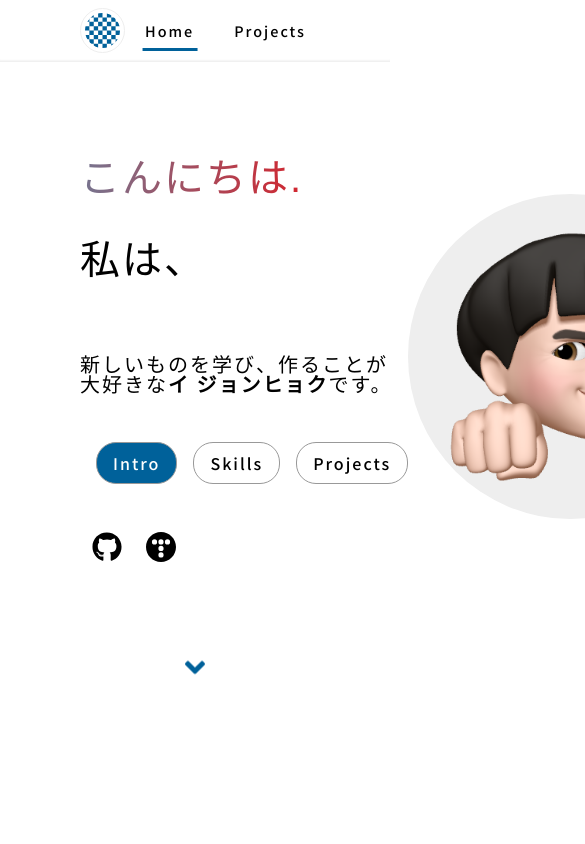
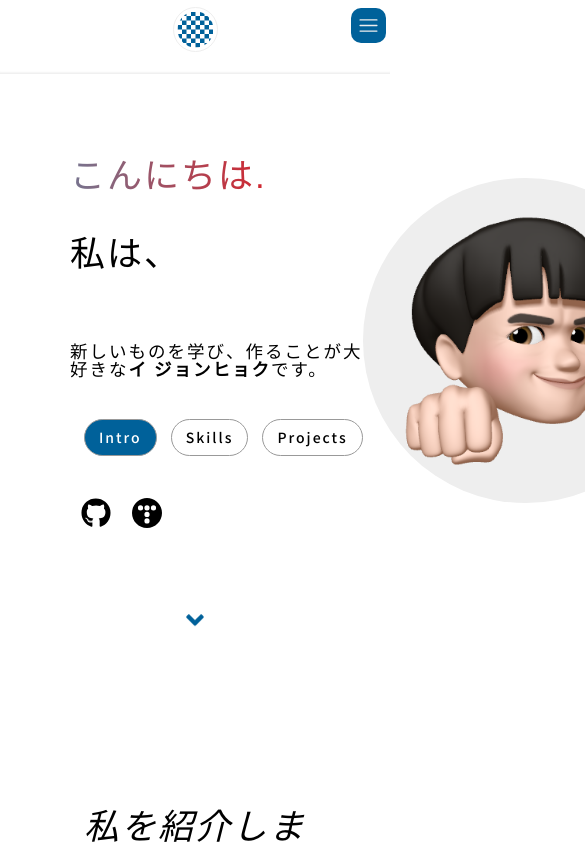
Before and after one commit to mediumryan/portfolio, a React (Create React App) app: page / in a window 390 px wide. Shown: the top 844 px of the page, 585 px wide, since content can reach past the window. Built offline with nearby package versions, Linux system fonts and the light colour scheme; a web font is replaced by a local one.

Commit message:
[Update] Setting media query on HeaderBar section

```diff
--- a/src/Components/ContactMe/ContactMe.jsx
+++ b/src/Components/ContactMe/ContactMe.jsx
@@ -2,8 +2,8 @@ import { styled } from 'styled-components';
 // components
 import { SectionWrapper } from '../Greeting/Greeting';
 // icons
-import { FaPaperPlane } from 'react-icons/fa';
-import { Link } from 'react-router-dom';
+import { IoMdMail } from 'react-icons/io';
+import { MdOutlineSmartphone } from 'react-icons/md';
 
 const ContactWrapper = styled.div`
     display: flex;
@@ -11,23 +11,30 @@ const ContactWrapper = styled.div`
     justify-content: center;
     align-items: center;
     p {
-        font-size: 1.5rem;
+        font-size: 1.75rem;
     }
-    a {
+`;
+
+const ContactList = styled.ul`
+    display: flex;
+    flex-direction: column;
+    justify-content: center;
+    margin-top: 1.5rem;
+    li {
+        padding: 0.25rem;
+        margin: 0.5rem;
         display: flex;
         align-items: center;
-        margin: 3rem 0;
-        padding: 0.75rem 1.25rem;
-        font-size: 1rem;
-        background-color: var(--accent-200);
-        color: var(--white-200);
-        border-radius: 20px;
-        transition: 300ms transform;
-        svg {
-            margin-left: 0.25rem;
+        font-size: 1.25rem;
+        span {
+            color: var(--accent-200);
+            svg {
+                width: 30px;
+                height: 30px;
+            }
         }
-        &:hover {
-            transform: scale(1.05);
+        span:first-child {
+            margin-right: 0.5rem;
         }
     }
 `;
@@ -36,11 +43,21 @@ export default function ContactMe() {
     return (
         <SectionWrapper>
             <ContactWrapper>
-                <p>언제든 연락주세요.</p>
-                <Link to="/contact">
-                    <span>Contact</span>
-                    <FaPaperPlane />
-                </Link>
+                <p>언제든 연락주세요</p>
+                <ContactList>
+                    <li>
+                        <span>
+                            <IoMdMail />
+                        </span>
+                        <span>straightwind0726@gamil.com</span>
+                    </li>
+                    <li>
+                        <span>
+                            <MdOutlineSmartphone />
+                        </span>
+                        <span>080-7361-1518</span>
+                    </li>
+                </ContactList>
             </ContactWrapper>
         </SectionWrapper>
     );
--- a/src/Components/HeaderBar/HeaderBar.jsx
+++ b/src/Components/HeaderBar/HeaderBar.jsx
@@ -1,13 +1,20 @@
+import { useState } from 'react';
 import { FaChessBoard } from 'react-icons/fa';
 import { Link, useMatch } from 'react-router-dom';
 import { styled } from 'styled-components';
+// icons
+import { RxHamburgerMenu } from 'react-icons/rx';
 
 const HeaderBarWrapper = styled.header`
+    position: relative;
     padding: 0.5rem 5rem;
     display: flex;
     justify-content: space-between;
     align-items: center;
     box-shadow: var(--white-200) 0px -3px 2px -1.5px inset;
+    @media only screen and (min-width: 320px) and (max-width: 768px) {
+        flex-direction: column;
+    }
 `;
 
 const HeaderIcon = styled(Link)`
@@ -24,6 +31,10 @@ const HeaderIcon = styled(Link)`
 const HeaderMenu = styled.div`
     display: flex;
     align-items: center;
+    @media only screen and (min-width: 320px) and (max-width: 768px) {
+        flex-direction: column;
+        margin-top: 1rem;
+    }
 `;
 
 const HeaderMenuItem = styled(Link)`
@@ -33,6 +44,9 @@ const HeaderMenuItem = styled(Link)`
     margin: 0 0.5rem;
     text-decoration: none;
     font-size: 0.9rem;
+    @media only screen and (min-width: 320px) and (max-width: 768px) {
+        margin: 0.5rem 0;
+    }
 `;
 
 const HeaderIsHere = styled.span`
@@ -46,9 +60,35 @@ const HeaderIsHere = styled.span`
     background-color: var(--accent-200);
 `;
 
+const Hamburger = styled.button`
+    position: absolute;
+    top: 7.5px;
+    right: 1%;
+    background-color: var(--accent-200);
+    display: none;
+    justify-content: center;
+    align-items: center;
+    border-radius: 10px;
+    padding: 0.5rem;
+    svg {
+        color: var(--white-200);
+        font-size: 1.5rem;
+    }
+    @media only screen and (min-width: 320px) and (max-width: 768px) {
+        display: flex;
+    }
+`;
+
 export default function HeaderBar() {
     const isHomeMatch = useMatch('/');
     const isProjectsMatch = useMatch('/project');
+
+    const [isMenu, setIsMenu] = useState(false);
+    const handleMenu = () => {
+        setIsMenu((prevMenu) => {
+            return !prevMenu;
+        });
+    };
 
     return (
         <HeaderBarWrapper>
@@ -56,11 +96,14 @@ export default function HeaderBar() {
                 <FaChessBoard />
             </HeaderIcon>
             <HeaderMenu>
+                {isMenu && (
+                    <>
                         <HeaderMenuItem to="/">
                             Home
                             <HeaderIsHere
                                 style={{
-                            display: isHomeMatch === null ? 'none' : 'block',
+                                    display:
+                                        isHomeMatch === null ? 'none' : 'block',
                                 }}
                             />
                         </HeaderMenuItem>
@@ -69,11 +112,18 @@ export default function HeaderBar() {
                             <HeaderIsHere
                                 style={{
                                     display:
-                                isProjectsMatch === null ? 'none' : 'block',
+                                        isProjectsMatch === null
+                                            ? 'none'
+                                            : 'block',
                                 }}
                             />
                         </HeaderMenuItem>
+                    </>
+                )}
             </HeaderMenu>
+            <Hamburger onClick={handleMenu}>
+                <RxHamburgerMenu />
+            </Hamburger>
         </HeaderBarWrapper>
     );
 }
--- a/src/Pages/Project.jsx
+++ b/src/Pages/Project.jsx
@@ -2,6 +2,7 @@ import { styled } from 'styled-components';
 import { PageWrapper } from './Home';
 import ProjectMenu from '../Components/Project/ProjectMenu';
 import ProjectGrid from '../Components/Project/ProjectGrid';
+import FooterBar from '../Components/Footer/FooterBar';
 
 const ProjectInner = styled.div`
     display: flex;
@@ -26,6 +27,7 @@ export default function Project() {
                 <ProjectMenu />
                 <ProjectGrid />
             </ProjectInner>
+            <FooterBar />
         </PageWrapper>
     );
 }
--- a/src/css/index.css
+++ b/src/css/index.css
@@ -11,6 +11,10 @@
     --white-200: #eee;
 }
 
+html {
+    font-size: 18px;
+}
+
 body,
 button {
     font-family: 'Noto Sans JP', sans-serif;
@@ -19,7 +23,13 @@ button {
 
 /* Media query --- mobile */
 @media only screen and (min-width: 320px) and (max-width: 768px) {
+    html {
+        font-size: 14px;
+    }
 }
 /* Media query --- tablet */
 @media only screen and (min-width: 768px) and (max-width: 1024px) {
+    html {
+        font-size: 16px;
+    }
 }
```
Lines whose indentation alone changed are shown as unchanged.
